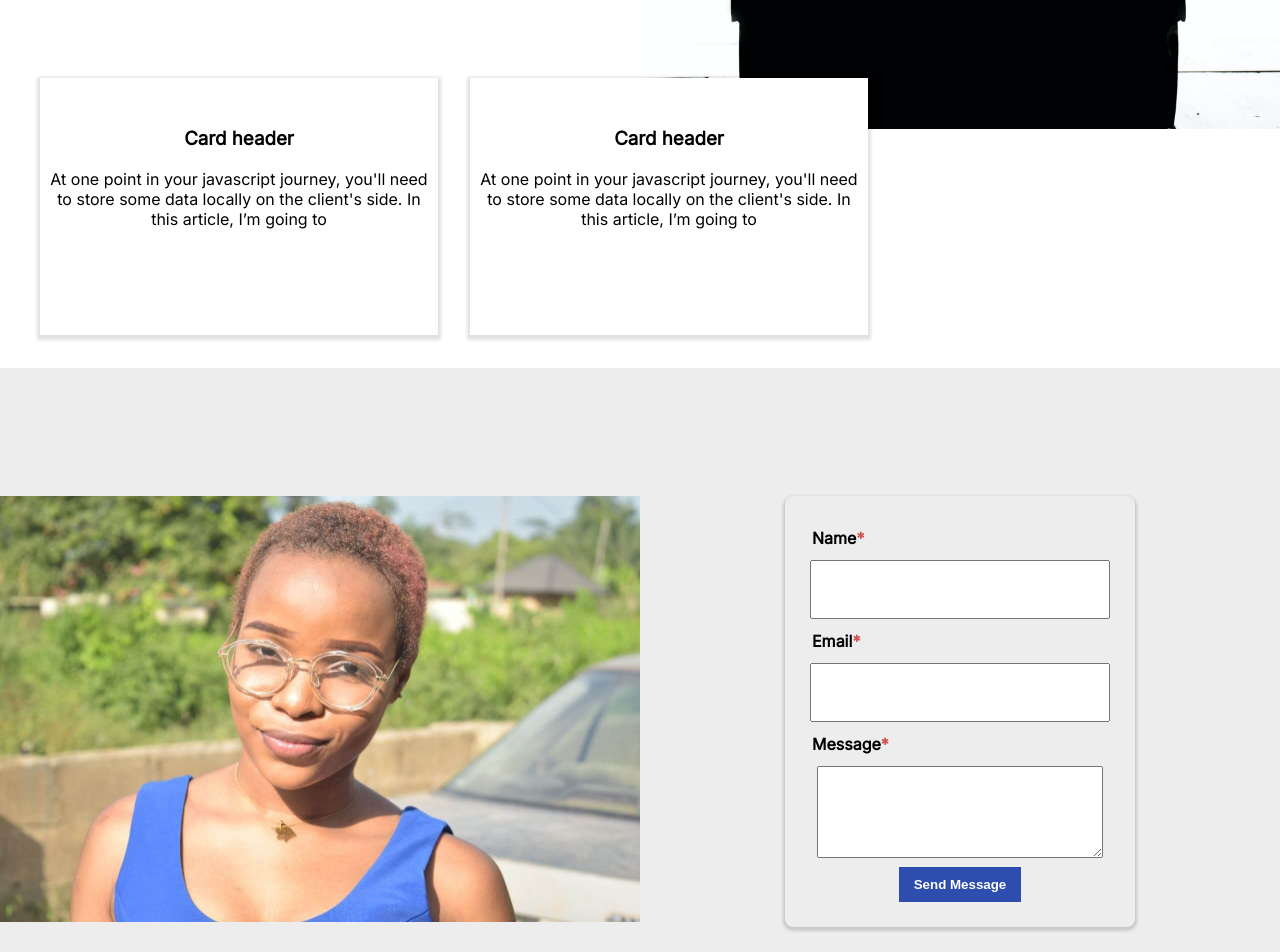
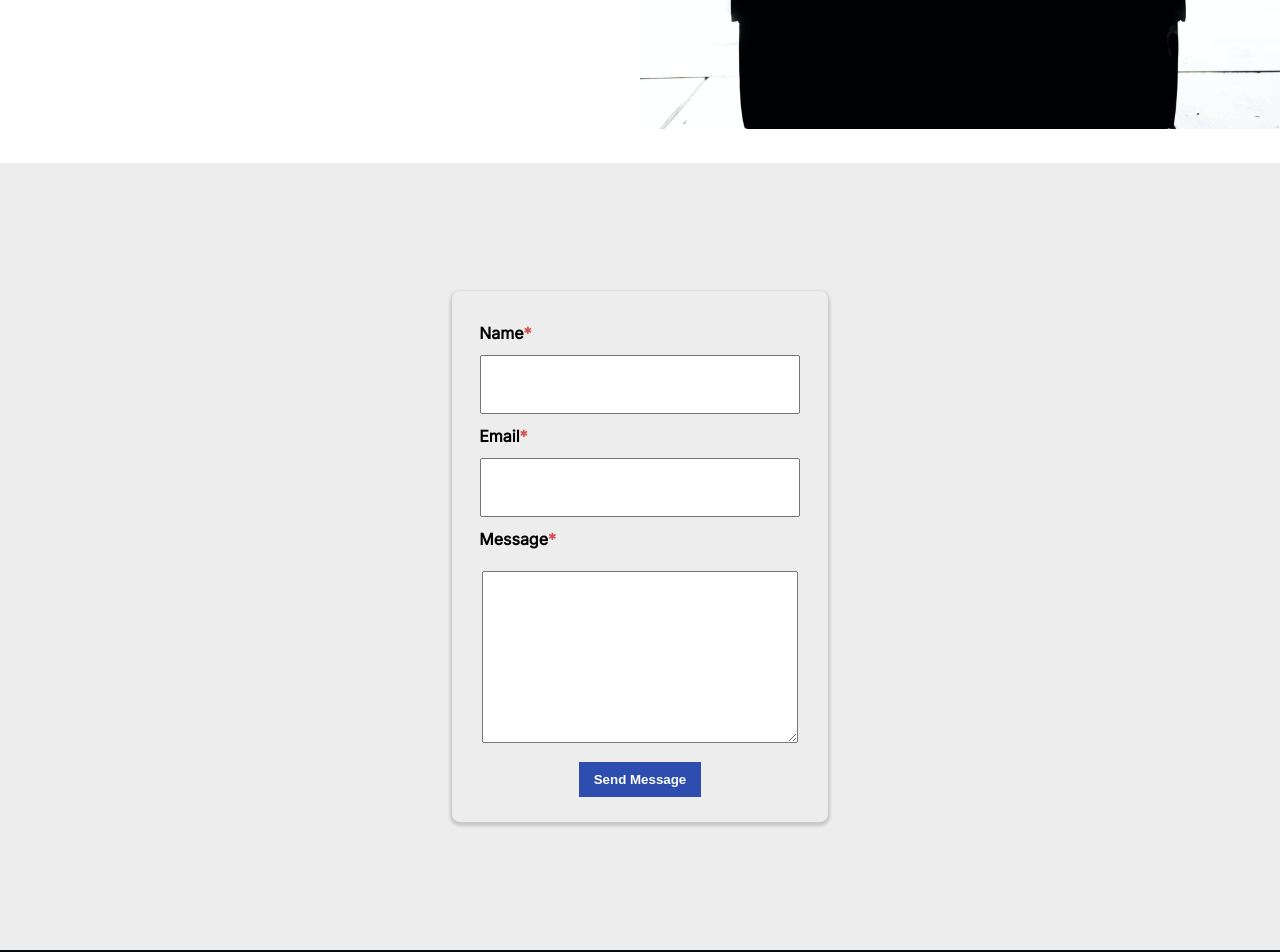
Before and after one commit to Racheal-spec/Rachel-Tomi, a React (Create React App) app: page /contact in a window 1280 px wide. Shown: the part 400-1352 px from the top of the page. Built offline with nearby package versions, Linux system fonts and the light colour scheme.

Commit message:
Used location.href to link buttons to external pages

```diff
--- a/src/Components/Contact/Contact.js
+++ b/src/Components/Contact/Contact.js
@@ -2,14 +2,12 @@ import React from 'react';
 import ContactHero from './ContactHero';
 import './Contact.scss';
 import Contactform from './Contactform';
-import Contactcard from './Contactcard';
 
 const Contact = () => {
 
     return(
 <div className="main-div panel">
   <ContactHero />
-  <Contactcard />
   <Contactform />
 </div>
     )
--- a/src/Components/Contact/Contact.scss
+++ b/src/Components/Contact/Contact.scss
@@ -36,45 +36,6 @@ $bg: #EDEDED;
         }
     }
 }
-
-//contact card section
-
-.card-section{
-    padding: 8% 0;
-    .card-div{
-        display: grid;
-        grid-template-columns: repeat(3, 1fr);
-        grid-column-gap: 10px;
-        position: absolute;
-        top: 25%;
-        padding: 50px 0;
-        .card{
-            width: 90%;
-            height: 100%;
-            background-color: white;
-            padding: 30px 10px;
-            margin: 0 40px;
-            box-shadow: 0 2px 3px 3px rgba(0, 0, 0, 0.116);
-        }
-    }
-}
-
-@media screen and (max-width: 600px){
-.card-section{
-    height: 100vh;
-    .card-div{
-        display: grid;
-        grid-template-columns: 1fr;
-        grid-row-gap: 80px;
-        top: 18%;
-        .card{
-            margin:0 auto;
-            width: 80%;
-
-        }
-    }
-}
-}
 //contact form section
 
 .form-section{
@@ -82,18 +43,15 @@ $bg: #EDEDED;
     background-color: $bg;
     .form-div{
         display: grid;
-        grid-template-columns: 1fr 1fr;
-        .form-img{
-            img{
-                max-width: 100%;
-            }
-            }
+        grid-template-columns: 1fr;
+        width: 90%;
+        margin: 0 auto;
             .main-form{
                 display: flex;
                 align-items: center;
                 justify-content: center;
                 form{
-                    width: 50%;
+                    width: 30%;
                     padding: 20px 15px;
                     border-radius: 8px;
                     box-shadow: 0px 2px 3px 2px rgba(0, 0, 0, 0.151);
@@ -112,8 +70,10 @@ $bg: #EDEDED;
                         padding: 20px;
                     }
                     .textArea{
-                        width: 70%;
-                        padding: 30px;
+                        width: 85%;
+                        height: 150px;
+                        padding: 10px;
+                        margin: 10px 0;
                     }
                 }
         }
--- a/src/Components/Contact/Contactcard.js
+++ /dev/null
@@ -1,22 +0,0 @@
-import React from 'react';
-
-const Contactcard = () =>{
-    return(
-<div className="card-section">
-<div className="card-div">
-    <div className="card">
-        <h3>Card header</h3>
-        <p>At one point in your javascript journey, you'll need to store some data locally on the client's side.
-              In this article, I’m going to</p>
-    </div>
-    <div className="card">
-        <h3>Card header</h3>
-        <p>At one point in your javascript journey, you'll need to store some data locally on the client's side.
-              In this article, I’m going to</p>
-    </div>
-</div>
-</div>
-    )
-}
-
-export default Contactcard;
--- a/src/Components/Contact/Contactform.js
+++ b/src/Components/Contact/Contactform.js
@@ -1,5 +1,4 @@
 import React from 'react';
-import contactImg from '../../img/Tomi15.jpg';
 import Button from '../Button/Button';
 
 const Contactform = () => {
@@ -7,9 +6,6 @@ const Contactform = () => {
     return(
 <div className="form-section">
     <div className="form-div">
-     <div className="form-img">
-     <img src={contactImg} alt="Rachel tomi" />
-     </div>
      <div className="main-form">
          <form>
            <label for="email">Name<span className="star">*</span></label>
@@ -20,7 +16,7 @@ const Contactform = () => {
              <textarea className="textArea"></textarea>
              <Button>Send Message</Button>
          </form>
-     </div>
+         </div>
     </div>
 </div>
     )
--- a/src/Components/Footer/Footer.scss
+++ b/src/Components/Footer/Footer.scss
@@ -29,7 +29,7 @@ footer{
                font-size: 12px;
            }
            p{
-               font-size: 14px;
+               font-size: 16px;
                text-align: left;
                color: $gray-body;
            }
@@ -37,7 +37,8 @@ footer{
                list-style: none;
                display: flex;
                position: absolute;
-               left: 2%;
+               bottom:50px;
+               left: 3%;
                .footer-link{
                    color: $gray-body;
                    transition: all 0.4s ease-in;
@@ -55,9 +56,6 @@ footer{
         .footer-address{
             margin: 50px 0;
             text-align: left;
-            p{
-                font-size: 16px;
-            }
             .sm-heading{
                 font-size: 14px;
                 font-weight: bold;
@@ -85,13 +83,27 @@ footer{
             width: 90%;
             .footer-contact{
                 .social-icons{
-                    left: -20%;
+                    left: -75px;
+                    bottom: 50px;
                 }
             }
             .footer-address{
                 text-align: left;
-                margin-top: 80px;
             }
         }
     }
 }
+
+@media screen and (min-width: 767px) and (max-width: 1028px) {
+  footer{
+      .footer-div{
+          .footer-contact{
+            .social-icons{
+                position: absolute;
+                bottom: 2.5%;
+                left: -3%;
+              }
+          }
+      }
+  }
+}
--- a/src/Components/Header/Header.scss
+++ b/src/Components/Header/Header.scss
@@ -98,19 +98,21 @@ $gray-body: #606772;
             text-decoration: none;
               }
           }
-          #nav {
+          #nav{
             display: none;
             top: 0;
             right: 0;
             left: -100%;
-            opacity: 1;
+            opacity: 0.5;
+            transition: opacity 0.5s ease-in;
           }
           #nav-active{
             position: fixed;
             background-color: $primaryNav;
-            left: 0;
+            left: 0%;
+            top: 0%;
+            margin-top: 0;
             z-index: 1;
-            transition: all 0.2s ease;
             opacity: 1;
             height: 100vh;
             width: 30%;
@@ -118,6 +120,7 @@ $gray-body: #606772;
             align-items: flex-start;
             justify-content: flex-start;
             flex-direction: column;
+          }
            .Nav-list-mobile{
                margin-top: 80px;
             li{
@@ -125,7 +128,6 @@ $gray-body: #606772;
                 color: white;
             }
             }
-          }
 }
 
 @media screen and (min-width: 10px) and (max-width: 600px){
@@ -152,12 +154,6 @@ $gray-body: #606772;
     }
     .logo-div{
         margin-left: 18px;
-       .logo{
-
-           h1{
-
-           }
-       }
         .fa-times{
             left: 50%;
         }
--- a/src/Components/Home/Home.scss
+++ b/src/Components/Home/Home.scss
@@ -10,7 +10,7 @@ $gray-body: #606772;
         width: 80%;
         margin: 0 auto;
         p{
-            width: 80%;
+            width: 60%;
             color: white;
             margin: 20px auto;
             font-size: 22px;
@@ -38,7 +38,7 @@ $gray-body: #606772;
             margin: 0 auto;
             .hero-img{
                 img{
-                    width: 100%;
+                    width: 80%;
                     height: 38vh;
                     object-fit: cover;
                     border-radius: 50%;
@@ -58,7 +58,7 @@ $gray-body: #606772;
         .hero-img{
             img{
                 width: 40%;
-                height: 60vh;
+                height: 65vh;
                 object-fit: cover;
                 border-radius: 50%;
             }
@@ -108,7 +108,7 @@ $gray-body: #606772;
            p{
              width: 100%;
              color: $gray-body;
-             font-size: 18px;
+             font-size: 16px;
            }
         }
     }
@@ -116,6 +116,9 @@ $gray-body: #606772;
 
 @media screen and (max-width: 600px){
     .portfolio-section{
+        h6{
+            left: 5%;
+        }
         .project{
             grid-template-columns: 1fr;
             width: 90%;
@@ -185,7 +188,7 @@ $gray-body: #606772;
             margin: 0 10px;
         }
            p{
-               font-size: 13px;
+               font-size: 16px;
                color: $gray-body;
            }
             h3{
@@ -202,6 +205,9 @@ $gray-body: #606772;
 
 @media screen and (max-width: 600px){
     .blog-section{
+        h6{
+            left: 5%;
+        }
         .blog-card{
             display: grid;
             grid-template-columns: 1fr;
--- a/src/Components/Home/Portfolio.js
+++ b/src/Components/Home/Portfolio.js
@@ -4,8 +4,6 @@ import Button from '../Button/Button';
 
 
 const Portfolio = () => {
-
-
 
     return(
 <div className="panel portfolio-section">
@@ -17,16 +15,16 @@ const Portfolio = () => {
             <p>Lorem ipsum dolor sit amet, consectetur adipiscing elit. Fusce dictum nulla at nisl luctus pretium.
                  Quisque ut blandit velit.
             </p>
-            <Button>View Demo</Button>
-            <Button buttonStyle="btn--secondary">Code</Button>
+            <Button onClick={()=> {  window.location.href="https://delfy.vercel.app"}}>View Demo</Button>
+            <Button buttonStyle="btn--secondary" onClick={()=> {window.location.href="https://github.com/Racheal-spec/delfy"}}>Code</Button>
         </div>
         <div className="project-text">
             <h3>FashionFiesta<i className="fas fa-arrow-right"></i></h3>
             <p>Lorem ipsum dolor sit amet, consectetur adipiscing elit. Fusce dictum nulla at nisl luctus pretium.
                  Quisque ut blandit velit.
             </p>
-            <Button>View Demo</Button>
-            <Button buttonStyle="btn--secondary">Code</Button>
+            <Button onClick={()=> {window.location.href="https://fashion-fiesta.vercel.app"}}>View Demo</Button>
+            <Button buttonStyle="btn--secondary" onClick={()=> {window.location.href="https://github.com/Racheal-spec/FashionFiesta"}}>Code</Button>
         </div>
     </div>
     {/*<HrLine color="#7c7a81" /> */}
@@ -39,16 +37,16 @@ const Portfolio = () => {
             <p>Lorem ipsum dolor sit amet, consectetur adipiscing elit. Fusce dictum nulla at nisl luctus pretium.
                  Quisque ut blandit velit.
             </p>
-            <Button>View Demo</Button>
-            <Button buttonStyle="btn--secondary">Code</Button>
+            <Button onClick={()=> {window.location.href="https://myclinicapp.netlify.app"}}>View Demo</Button>
+            <Button buttonStyle="btn--secondary" onClick={()=> {window.location.href="https://github.com/Racheal-spec/myClinic"}}>Code</Button>
         </div>
         <div className="project-text">
             <h3>Best Interior<i className="fas fa-arrow-right"></i></h3>
             <p>Lorem ipsum dolor sit amet, consectetur adipiscing elit. Fusce dictum nulla at nisl luctus pretium.
                  Quisque ut blandit velit.
             </p>
-            <Button>View Demo</Button>
-            <Button buttonStyle="btn--secondary">Code</Button>
+            <Button onClick={()=> {window.location.href="https://best-interior.vercel.app"}}>View Demo</Button>
+            <Button buttonStyle="btn--secondary" onClick={()=> {window.location.href="https://github.com/Racheal-spec/best-interior"}}>Code</Button>
         </div>
     </div>
 
```
Also changed, not shown: 1 other file (tests, documents, lock files or other folders).
